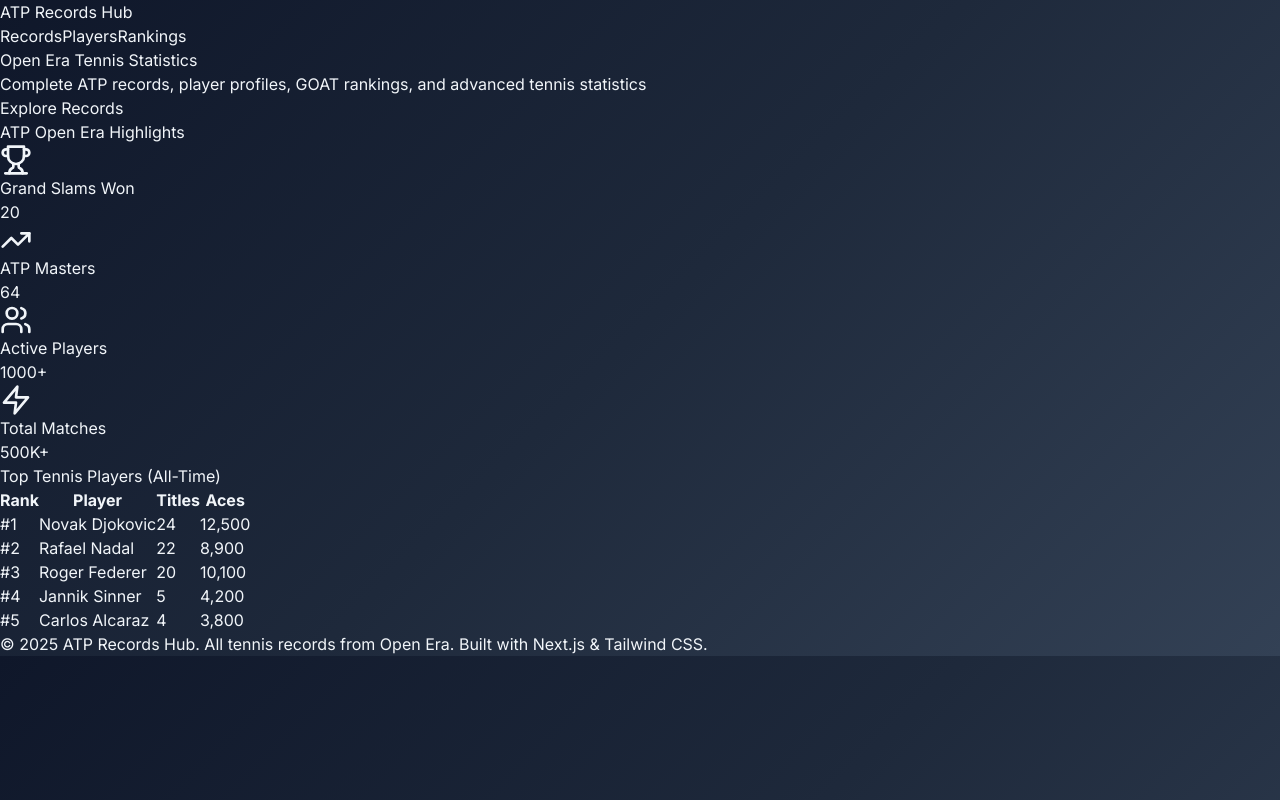
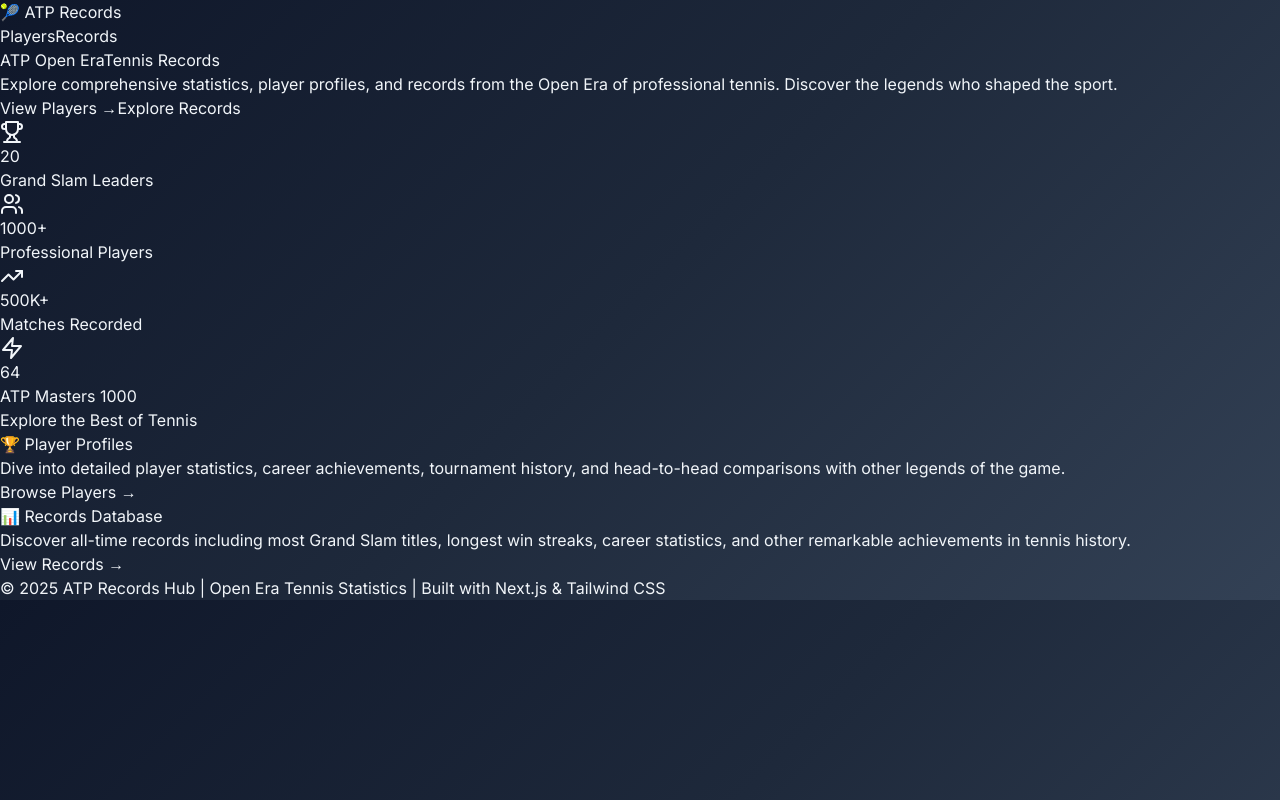
Before and after one commit to mansa1290/atp-records-hub, a Next.js app: page / in a window 1280 px wide. Built offline with nearby package versions, Linux system fonts and the light colour scheme.

Commit message:
Redesign homepage with modern UI, navigation links, and hero section

```diff
--- a/app/page.jsx
+++ b/app/page.jsx
@@ -1,120 +1,108 @@
 'use client';
-import { motion } from 'framer-motion';
-import { Trophy, TrendingUp, Users, Zap } from 'lucide-react';
 
-const containerVariants = {
-  hidden: { opacity: 0 },
-  visible: {
-    opacity: 1,
-    transition: {
-      staggerChildren: 0.2,
-      delayChildren: 0.3,
-    },
-  },
-};
-
-const itemVariants = {
-  hidden: { opacity: 0, y: 20 },
-  visible: { opacity: 1, y: 0, transition: { duration: 0.8 } },
-};
-
-const atpRecords = [
-  { label: 'Grand Slams Won', value: '20', icon: Trophy },
-  { label: 'ATP Masters', value: '64', icon: TrendingUp },
-  { label: 'Active Players', value: '1000+', icon: Users },
-  { label: 'Total Matches', value: '500K+', icon: Zap },
-];
-
-const topPlayers = [
-  { name: 'Novak Djokovic', titles: 24, ranking: 1, aces: 12500 },
-  { name: 'Rafael Nadal', titles: 22, ranking: 2, aces: 8900 },
-  { name: 'Roger Federer', titles: 20, ranking: 3, aces: 10100 },
-  { name: 'Jannik Sinner', titles: 5, ranking: 4, aces: 4200 },
-  { name: 'Carlos Alcaraz', titles: 4, ranking: 5, aces: 3800 },
-];
+import Link from 'next/link';
+import { Trophy, Users, TrendingUp, Zap } from 'lucide-react';
 
 export default function Home() {
   return (
-    <main className="min-h-screen bg-gradient-primary text-white">
+    <div className="min-h-screen bg-gradient-to-br from-slate-900 via-purple-900 to-slate-900">
       {/* Navigation */}
-      <nav className="sticky top-0 z-50 backdrop-blur-md bg-black/20 border-b border-cyan-500/20">
+      <nav className="border-b border-purple-500/20 backdrop-blur-md sticky top-0 z-50">
         <div className="max-w-7xl mx-auto px-6 py-4 flex justify-between items-center">
-          <h1 className="text-3xl font-bold tracking-wider text-cyan-400">ATP Records Hub</h1>
-          <div className="flex gap-8">
-            <a href="#records" className="hover:text-cyan-400 transition">Records</a>
-            <a href="#players" className="hover:text-cyan-400 transition">Players</a>
-            <a href="#rankings" className="hover:text-cyan-400 transition">Rankings</a>
+          <Link href="/" className="text-2xl font-bold bg-gradient-to-r from-purple-400 to-cyan-400 bg-clip-text text-transparent">
+            🎾 ATP Records
+          </Link>
+          <div className="flex gap-6">
+            <Link href="/players" className="text-slate-300 hover:text-cyan-400 transition">
+              Players
+            </Link>
+            <Link href="/records" className="text-slate-300 hover:text-cyan-400 transition">
+              Records
+            </Link>
           </div>
         </div>
       </nav>
 
       {/* Hero Section */}
-      <section className="relative overflow-hidden pt-20 pb-16 px-6">
-        <motion.div className="max-w-7xl mx-auto text-center" variants={containerVariants} initial="hidden" animate="visible">
-          <motion.h2 variants={itemVariants} className="text-6xl font-bold mb-6 bg-gradient-to-r from-cyan-400 to-blue-500 bg-clip-text text-transparent">
-            Open Era Tennis Statistics
-          </motion.h2>
-          <motion.p variants={itemVariants} className="text-xl text-gray-300 mb-8">
-            Complete ATP records, player profiles, GOAT rankings, and advanced tennis statistics
-          </motion.p>
-          <motion.button variants={itemVariants} className="px-8 py-3 bg-cyan-500 hover:bg-cyan-600 rounded-lg font-bold transition transform hover:scale-105">
+      <section className="max-w-7xl mx-auto px-6 py-20 text-center">
+        <h1 className="text-6xl md:text-7xl font-bold text-white mb-6 leading-tight">
+          ATP Open Era
+          <span className="block bg-gradient-to-r from-purple-400 via-pink-400 to-cyan-400 bg-clip-text text-transparent">
+            Tennis Records
+          </span>
+        </h1>
+        <p className="text-xl text-slate-300 mb-8 max-w-2xl mx-auto">
+          Explore comprehensive statistics, player profiles, and records from the Open Era of professional tennis. Discover the legends who shaped the sport.
+        </p>
+        <div className="flex gap-4 justify-center flex-wrap">
+          <Link href="/players" className="px-8 py-3 bg-gradient-to-r from-purple-600 to-pink-600 text-white rounded-lg font-bold hover:shadow-lg hover:shadow-purple-500/50 transition">
+            View Players →
+          </Link>
+          <Link href="/records" className="px-8 py-3 border-2 border-cyan-400 text-cyan-400 rounded-lg font-bold hover:bg-cyan-400/10 transition">
             Explore Records
-          </motion.button>
-        </motion.div>
+          </Link>
+        </div>
       </section>
 
-      {/* Stats Section */}
-      <section id="records" className="py-16 px-6 bg-black/30">
-        <div className="max-w-7xl mx-auto">
-          <h3 className="text-4xl font-bold mb-12 text-center">ATP Open Era Highlights</h3>
-          <div className="grid grid-cols-1 md:grid-cols-2 lg:grid-cols-4 gap-6">
-            {atpRecords.map((record, idx) => {
-              const Icon = record.icon;
-              return (
-                <motion.div key={idx} initial={{ opacity: 0, scale: 0.9 }} whileInView={{ opacity: 1, scale: 1 }} transition={{ delay: idx * 0.1 }} className="bg-gradient-to-br from-slate-800 to-slate-900 p-8 rounded-2xl border border-cyan-500/30 hover:border-cyan-500 transition">
-                  <Icon className="text-cyan-400 mb-4" size={32} />
-                  <p className="text-gray-300 text-sm">{record.label}</p>
-                  <p className="text-4xl font-bold mt-2">{record.value}</p>
-                </motion.div>
-              );
-            })}
+      {/* Stats Grid */}
+      <section className="max-w-7xl mx-auto px-6 py-16">
+        <div className="grid grid-cols-1 md:grid-cols-2 lg:grid-cols-4 gap-6">
+          <div className="bg-gradient-to-br from-purple-500/20 to-purple-600/10 border border-purple-500/30 rounded-xl p-6 hover:border-purple-400/60 transition">
+            <Trophy className="w-8 h-8 text-purple-400 mb-3" />
+            <div className="text-3xl font-bold text-white mb-1">20</div>
+            <div className="text-slate-400 text-sm">Grand Slam Leaders</div>
+          </div>
+          <div className="bg-gradient-to-br from-pink-500/20 to-pink-600/10 border border-pink-500/30 rounded-xl p-6 hover:border-pink-400/60 transition">
+            <Users className="w-8 h-8 text-pink-400 mb-3" />
+            <div className="text-3xl font-bold text-white mb-1">1000+</div>
+            <div className="text-slate-400 text-sm">Professional Players</div>
+          </div>
+          <div className="bg-gradient-to-br from-cyan-500/20 to-cyan-600/10 border border-cyan-500/30 rounded-xl p-6 hover:border-cyan-400/60 transition">
+            <TrendingUp className="w-8 h-8 text-cyan-400 mb-3" />
+            <div className="text-3xl font-bold text-white mb-1">500K+</div>
+            <div className="text-slate-400 text-sm">Matches Recorded</div>
+          </div>
+          <div className="bg-gradient-to-br from-yellow-500/20 to-yellow-600/10 border border-yellow-500/30 rounded-xl p-6 hover:border-yellow-400/60 transition">
+            <Zap className="w-8 h-8 text-yellow-400 mb-3" />
+            <div className="text-3xl font-bold text-white mb-1">64</div>
+            <div className="text-slate-400 text-sm">ATP Masters 1000</div>
           </div>
         </div>
       </section>
 
-      {/* Top Players Section */}
-      <section id="players" className="py-16 px-6">
-        <div className="max-w-7xl mx-auto">
-          <h3 className="text-4xl font-bold mb-12 text-center">Top Tennis Players (All-Time)</h3>
-          <div className="overflow-x-auto">
-            <table className="w-full">
-              <thead>
-                <tr className="border-b border-cyan-500/30">
-                  <th className="text-left py-4 px-6">Rank</th>
-                  <th className="text-left py-4 px-6">Player</th>
-                  <th className="text-center py-4 px-6">Titles</th>
-                  <th className="text-center py-4 px-6">Aces</th>
-                </tr>
-              </thead>
-              <tbody>
-                {topPlayers.map((player, idx) => (
-                  <motion.tr key={idx} initial={{ opacity: 0, x: -20 }} whileInView={{ opacity: 1, x: 0 }} transition={{ delay: idx * 0.05 }} className="border-b border-slate-700 hover:bg-slate-800/50 transition">
-                    <td className="py-4 px-6 font-bold text-cyan-400">#{player.ranking}</td>
-                    <td className="py-4 px-6">{player.name}</td>
-                    <td className="py-4 px-6 text-center font-bold">{player.titles}</td>
-                    <td className="py-4 px-6 text-center">{player.aces.toLocaleString()}</td>
-                  </motion.tr>
-                ))}
-              </tbody>
-            </table>
+      {/* Features Section */}
+      <section className="max-w-7xl mx-auto px-6 py-16">
+        <h2 className="text-4xl font-bold text-white mb-12 text-center">
+          Explore the Best of Tennis
+        </h2>
+        <div className="grid grid-cols-1 md:grid-cols-2 gap-8">
+          <div className="bg-slate-800/50 border border-slate-700 rounded-xl p-8 hover:border-purple-500/50 transition">
+            <h3 className="text-2xl font-bold text-white mb-4">🏆 Player Profiles</h3>
+            <p className="text-slate-400 mb-6">
+              Dive into detailed player statistics, career achievements, tournament history, and head-to-head comparisons with other legends of the game.
+            </p>
+            <Link href="/players" className="text-purple-400 font-bold hover:text-purple-300 transition">
+              Browse Players →
+            </Link>
+          </div>
+          <div className="bg-slate-800/50 border border-slate-700 rounded-xl p-8 hover:border-cyan-500/50 transition">
+            <h3 className="text-2xl font-bold text-white mb-4">📊 Records Database</h3>
+            <p className="text-slate-400 mb-6">
+              Discover all-time records including most Grand Slam titles, longest win streaks, career statistics, and other remarkable achievements in tennis history.
+            </p>
+            <Link href="/records" className="text-cyan-400 font-bold hover:text-cyan-300 transition">
+              View Records →
+            </Link>
           </div>
         </div>
       </section>
 
       {/* Footer */}
-      <footer className="py-8 px-6 border-t border-cyan-500/20 text-center text-gray-400">
-        <p>&copy; 2025 ATP Records Hub. All tennis records from Open Era. Built with Next.js & Tailwind CSS.</p>
+      <footer className="border-t border-slate-700 mt-20 py-8 bg-slate-900/50">
+        <div className="max-w-7xl mx-auto px-6 text-center text-slate-400 text-sm">
+          <p>© 2025 ATP Records Hub | Open Era Tennis Statistics | Built with Next.js & Tailwind CSS</p>
+        </div>
       </footer>
-    </main>
+    </div>
   );
 }
```
